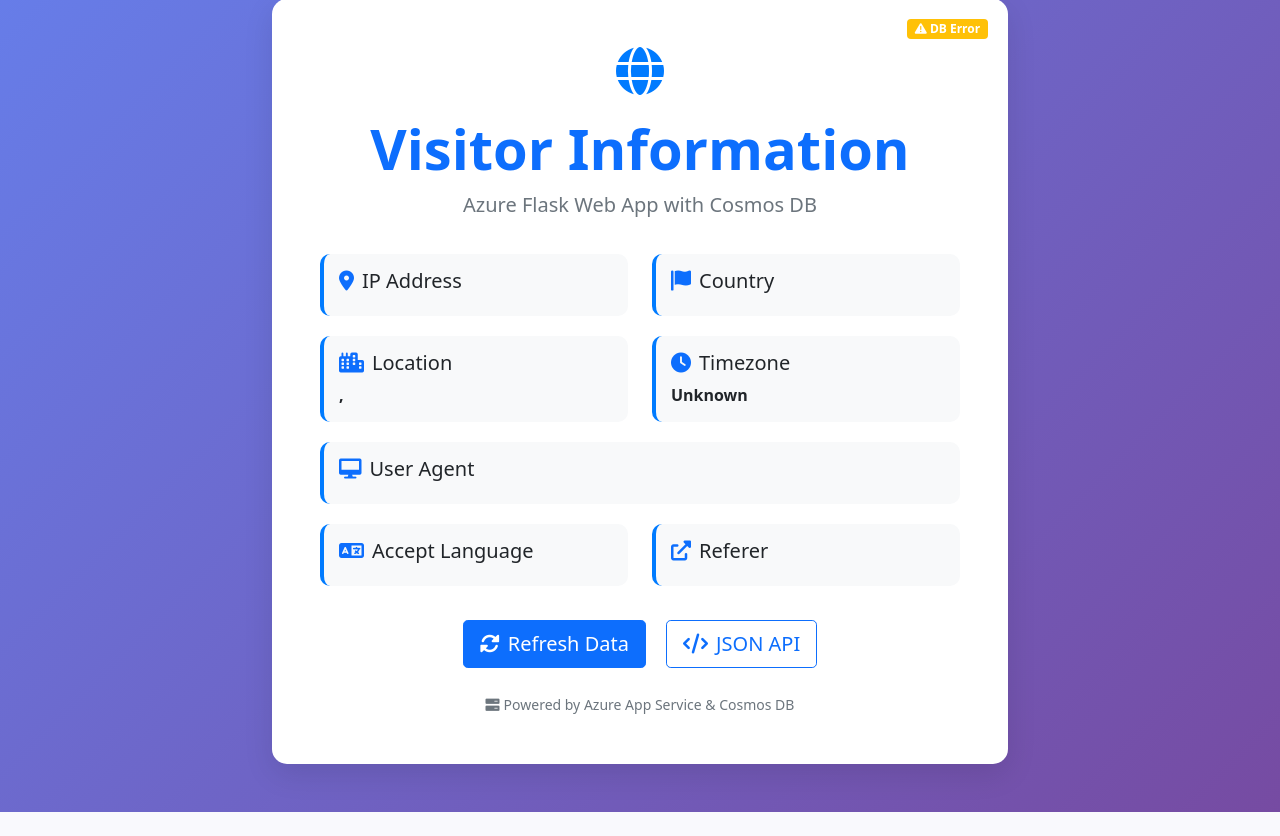
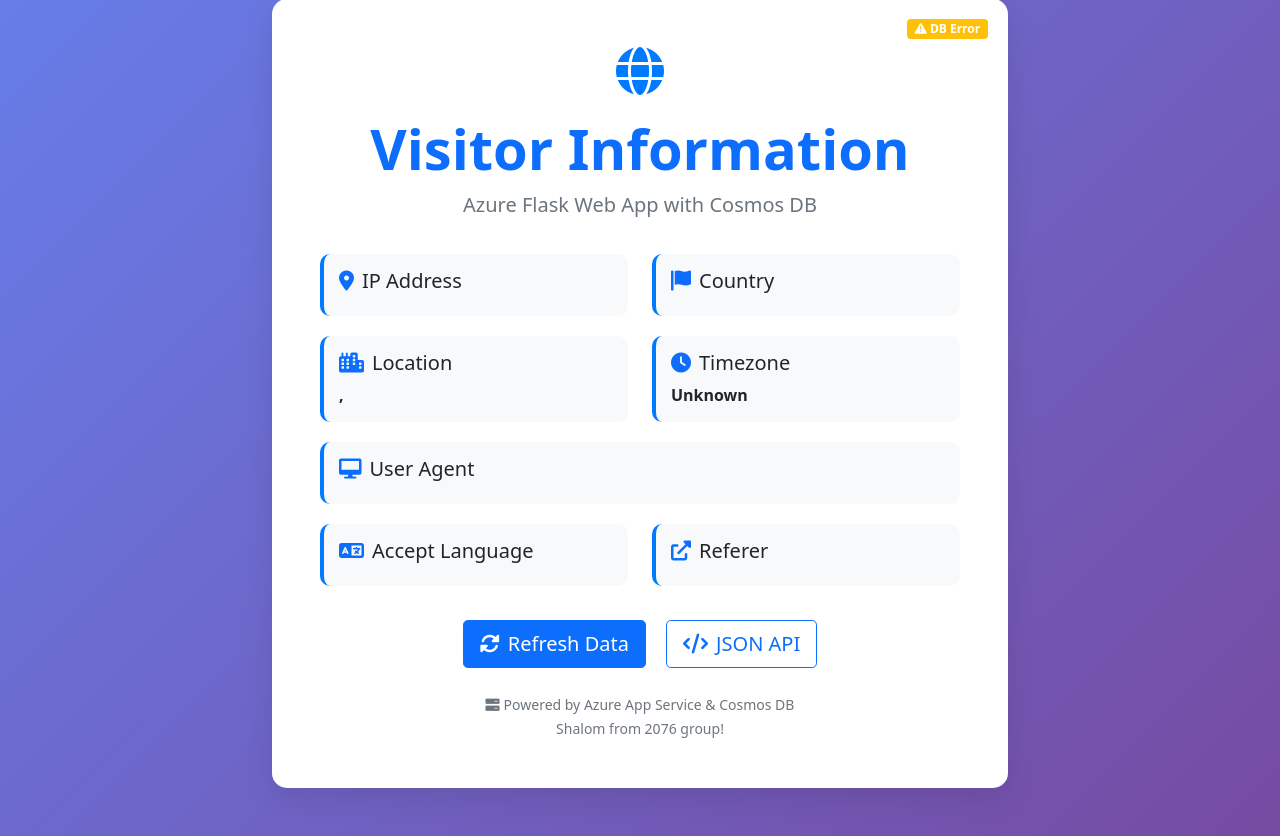
Before and after one commit to BorisovCloud/flask-webapp-demo, a Flask app: template templates/index.html in a window 1280 px wide. Shown: the part 49-885 px from the top of the page. Before the commit the page ends 861 px from the top, so only its background shows below. Run offline with Flask 3, Linux system fonts and the light colour scheme; the template is opened without the code that fills it, so the values that code supplies are empty.

Commit message:
Add greeting message to footer in index.html

```diff
--- a/templates/index.html
+++ b/templates/index.html
@@ -128,7 +128,7 @@
 
                         <div class="text-center mt-4">
                             <small class="text-muted">
-                                <i class="fas fa-server me-1"></i>Powered by Azure App Service & Cosmos DB
+                                <i class="fas fa-server me-1"></i>Powered by Azure App Service & Cosmos DB<br>Shalom from 2076 group!
                             </small>
                         </div>
                     </div>
```
